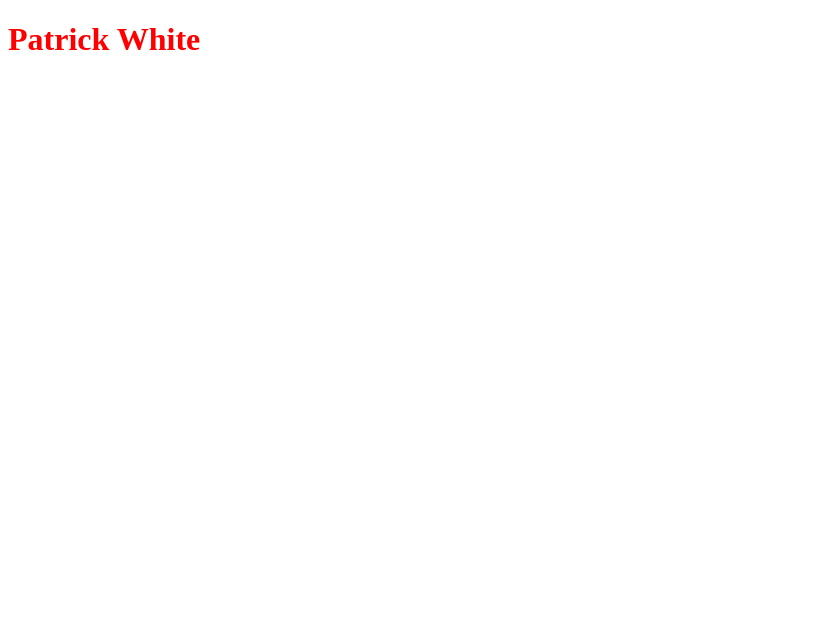
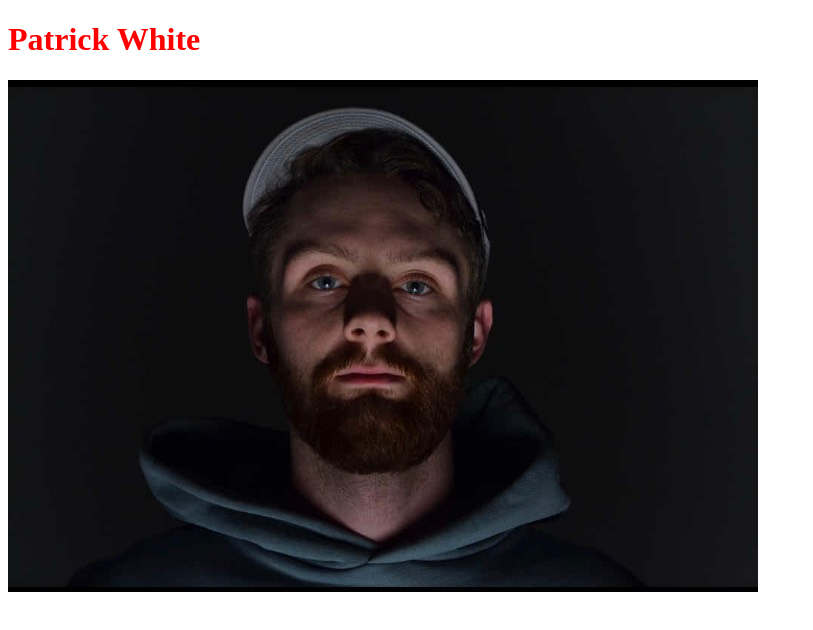
Before and after one commit to Pwhite95/in-class-demo, a plain HTML site: page index.html in a window 1280 px wide. Shown: the whole page, without its empty margins (0-813 px from the left). Drawn offline with Linux system fonts and the light colour scheme.

Commit message:
Picture
Added Picture

```diff
--- a/index.html
+++ b/index.html
@@ -8,5 +8,6 @@
 
     <body>
     <h1>Patrick White</h1>
+    <img src="assets/patrick.jpg" alt="patrick">
     </body>
     </html>
```
Also changed, not shown: assets/patrick.jpg (added).
